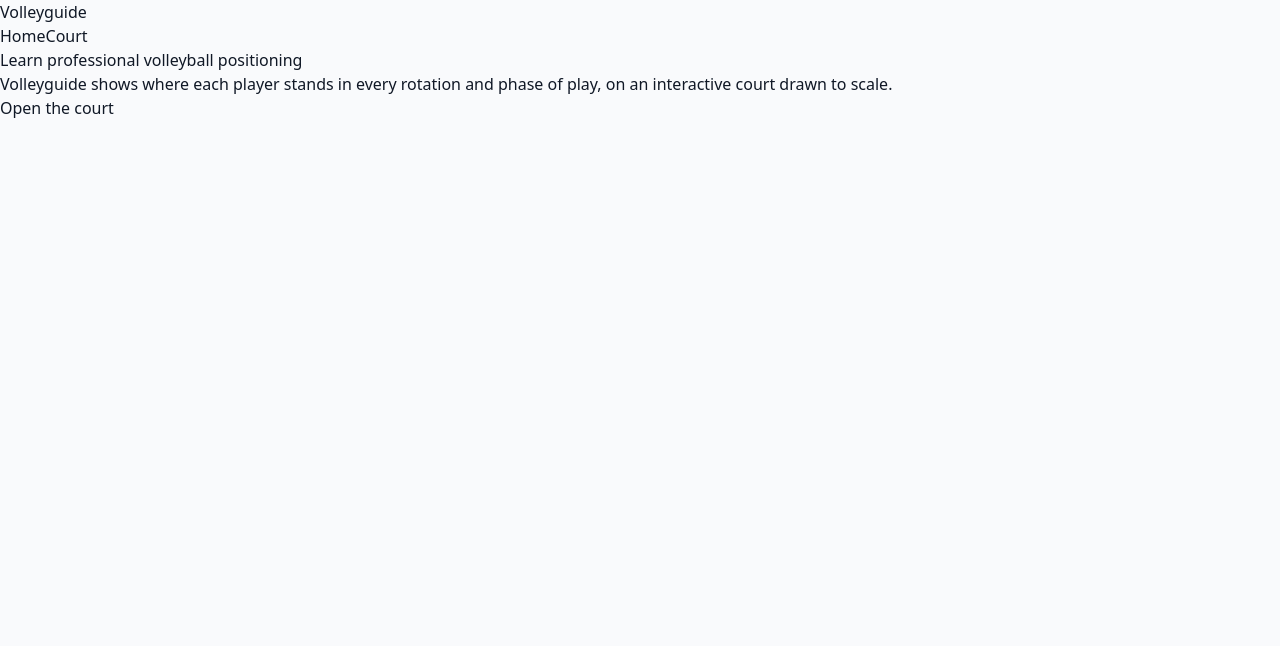
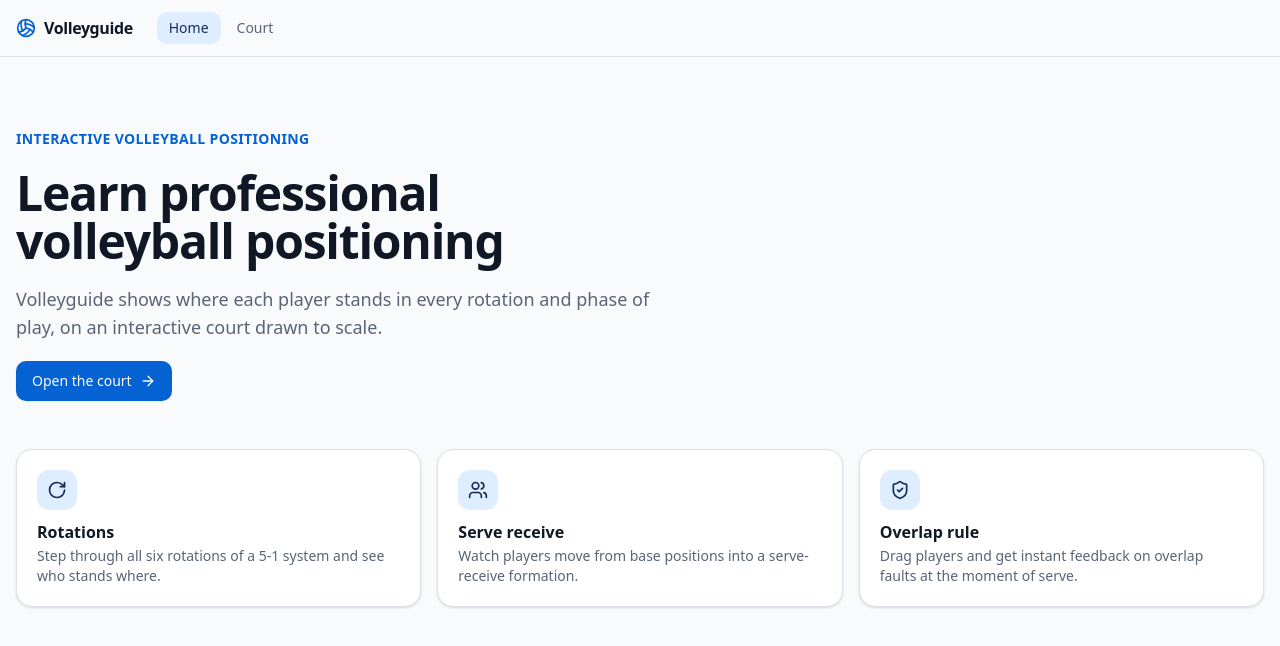
Before and after one commit to Mautyn/Vollyguide, a React (Vite) app: page / in a window 1280 px wide. Shown: the top 646 px of the page. Built offline with nearby package versions, Linux system fonts and the light colour scheme.

Commit message:
feat: restyle header, home and court page with shadcn/ui

```diff
--- a/src/components/Layout.tsx
+++ b/src/components/Layout.tsx
@@ -1,19 +1,34 @@
+import { Volleyball } from 'lucide-react';
 import { NavLink, Outlet } from 'react-router';
+import { cn } from '../lib/utils';
 import { strings } from '../strings';
+
+const navLinkClass = ({ isActive }: { isActive: boolean }) =>
+  cn(
+    'rounded-md px-3 py-1.5 text-sm font-medium transition-colors',
+    isActive ? 'bg-accent text-accent-foreground' : 'text-muted-foreground hover:text-foreground',
+  );
 
 export function Layout() {
   return (
-    <div className="app">
-      <header className="app-header">
-        <span className="brand">{strings.appName}</span>
-        <nav>
-          <NavLink to="/" end>
-            {strings.nav.home}
+    <div className="flex min-h-screen flex-col">
+      <header className="sticky top-0 z-20 border-b bg-background/80 backdrop-blur">
+        <div className="mx-auto flex h-14 max-w-7xl items-center gap-4 px-4 sm:gap-6">
+          <NavLink to="/" className="flex items-center gap-2 font-semibold tracking-tight">
+            <Volleyball className="size-5 text-primary" aria-hidden />
+            {strings.appName}
           </NavLink>
-          <NavLink to="/court">{strings.nav.court}</NavLink>
-        </nav>
+          <nav className="flex items-center gap-1">
+            <NavLink to="/" end className={navLinkClass}>
+              {strings.nav.home}
+            </NavLink>
+            <NavLink to="/court" className={navLinkClass}>
+              {strings.nav.court}
+            </NavLink>
+          </nav>
+        </div>
       </header>
-      <main>
+      <main className="mx-auto w-full max-w-7xl flex-1 px-4 py-6 sm:py-8">
         <Outlet />
       </main>
     </div>
--- a/src/pages/CourtPage.tsx
+++ b/src/pages/CourtPage.tsx
@@ -1,8 +1,13 @@
+import { MousePointer2, RotateCcw } from 'lucide-react';
 import { FormationNote } from '../components/FormationNote';
 import { OverlapStatus } from '../components/OverlapStatus';
 import { PhasePicker } from '../components/PhasePicker';
 import { PlayerList } from '../components/PlayerList';
+import { RoleLegend } from '../components/RoleLegend';
 import { RotationPicker } from '../components/RotationPicker';
+import { Button } from '../components/ui/button';
+import { Card, CardContent, CardHeader, CardTitle } from '../components/ui/card';
+import { Separator } from '../components/ui/separator';
 import { CourtStage } from '../court/CourtStage';
 import { lineupFromState, useCourtStore } from '../state/courtStore';
 import { strings } from '../strings';
@@ -14,20 +19,56 @@
   const lineup = lineupFromState(players, serveZones);
 
   return (
-    <div className="court-page">
+    <div className="grid gap-6 lg:grid-cols-[minmax(0,1fr)_380px]">
+      <Card className="gap-4 overflow-hidden py-4">
+        <CardContent className="px-4">
           <CourtStage />
-      <aside className="court-panel">
-        <h1>{strings.court.title}</h1>
-        <p>{strings.court.hint}</p>
+        </CardContent>
+        <CardContent className="px-4">
+          <RoleLegend roles={players.map((p) => p.role)} />
+        </CardContent>
+      </Card>
+
+      <div className="space-y-4">
+        <div className="space-y-1.5">
+          <h1 className="text-2xl font-bold tracking-tight">{strings.court.title}</h1>
+          <p className="flex gap-2 text-sm text-muted-foreground">
+            <MousePointer2 className="mt-0.5 size-4 shrink-0" aria-hidden />
+            {strings.court.hint}
+          </p>
+        </div>
+
+        <Card>
+          <CardHeader>
+            <CardTitle>
+              <h2>{strings.court.formationHeading}</h2>
+            </CardTitle>
+          </CardHeader>
+          <CardContent className="space-y-5">
             <RotationPicker />
             <PhasePicker />
             <FormationNote />
+          </CardContent>
+        </Card>
+
         {lineup && <OverlapStatus lineup={lineup} />}
-        <button type="button" onClick={reset}>
+
+        <Card>
+          <CardHeader className="flex items-center justify-between">
+            <CardTitle>
+              <h2>{strings.court.playersHeading}</h2>
+            </CardTitle>
+            <Button variant="outline" size="sm" onClick={reset}>
+              <RotateCcw aria-hidden />
               {strings.court.reset}
-        </button>
+            </Button>
+          </CardHeader>
+          <Separator />
+          <CardContent>
             <PlayerList players={players} />
-      </aside>
+          </CardContent>
+        </Card>
+      </div>
     </div>
   );
 }
--- a/src/pages/HomePage.tsx
+++ b/src/pages/HomePage.tsx
@@ -1,14 +1,47 @@
+import { ArrowRight, RotateCw, ShieldCheck, Users } from 'lucide-react';
 import { Link } from 'react-router';
+import { Button } from '../components/ui/button';
+import { Card, CardDescription, CardHeader, CardTitle } from '../components/ui/card';
 import { strings } from '../strings';
+
+const featureIcons = [RotateCw, Users, ShieldCheck];
 
 export function HomePage() {
   return (
-    <section className="home">
-      <h1>{strings.home.title}</h1>
-      <p>{strings.home.intro}</p>
-      <Link className="button" to="/court">
-        {strings.home.openCourt}
-      </Link>
-    </section>
+    <div className="space-y-12 py-4 sm:py-10">
+      <section className="max-w-2xl space-y-5">
+        <p className="text-sm font-semibold tracking-wide text-primary uppercase">
+          {strings.home.eyebrow}
+        </p>
+        <h1 className="text-4xl font-bold tracking-tight text-balance sm:text-5xl">
+          {strings.home.title}
+        </h1>
+        <p className="text-lg text-pretty text-muted-foreground">{strings.home.intro}</p>
+        <Button asChild size="lg">
+          <Link to="/court">
+            {strings.home.openCourt}
+            <ArrowRight aria-hidden />
+          </Link>
+        </Button>
+      </section>
+      <section className="grid gap-4 sm:grid-cols-3">
+        {strings.home.features.map((feature, i) => {
+          const Icon = featureIcons[i] ?? RotateCw;
+          return (
+            <Card key={feature.title}>
+              <CardHeader>
+                <div className="mb-2 flex size-10 items-center justify-center rounded-lg bg-accent text-accent-foreground">
+                  <Icon className="size-5" aria-hidden />
+                </div>
+                <CardTitle>
+                  <h2>{feature.title}</h2>
+                </CardTitle>
+                <CardDescription>{feature.body}</CardDescription>
+              </CardHeader>
+            </Card>
+          );
+        })}
+      </section>
+    </div>
   );
 }
--- a/src/pages/NotFoundPage.tsx
+++ b/src/pages/NotFoundPage.tsx
@@ -1,5 +1,5 @@
 import { strings } from '../strings';
 
 export function NotFoundPage() {
-  return <p>{strings.notFound}</p>;
+  return <p className="py-10 text-center text-muted-foreground">{strings.notFound}</p>;
 }
--- a/src/strings.ts
+++ b/src/strings.ts
@@ -6,16 +6,33 @@
     court: 'Court',
   },
   home: {
+    eyebrow: 'Interactive volleyball positioning',
     title: 'Learn professional volleyball positioning',
     intro:
       'Volleyguide shows where each player stands in every rotation and phase of play, on an interactive court drawn to scale.',
     openCourt: 'Open the court',
+    features: [
+      {
+        title: 'Rotations',
+        body: 'Step through all six rotations of a 5-1 system and see who stands where.',
+      },
+      {
+        title: 'Serve receive',
+        body: 'Watch players move from base positions into a serve-receive formation.',
+      },
+      {
+        title: 'Overlap rule',
+        body: 'Drag players and get instant feedback on overlap faults at the moment of serve.',
+      },
+    ],
   },
   court: {
     title: 'Court',
     hint: 'Drag the players. Positions are shown in meters from the left sideline (x) and our end line (y).',
     reset: 'Reset positions',
     playersHeading: 'Players',
+    formationHeading: 'Formation',
+    legendHeading: 'Roles',
     canvasLabel: 'Volleyball court, 9 by 18 meters, with draggable players',
     lineupLegal: 'Lineup is legal at the moment of serve.',
     lineupIllegal: 'Overlap fault at the moment of serve:',
```
Lines whose indentation alone changed are shown as unchanged.
